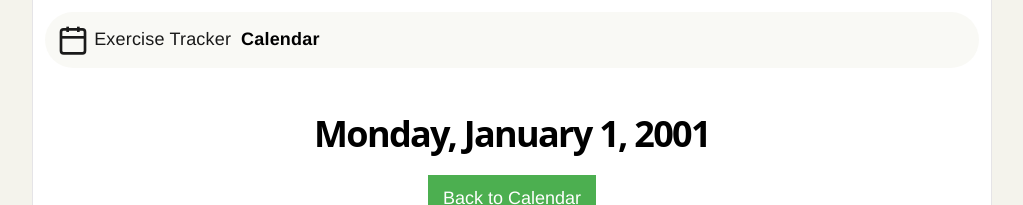
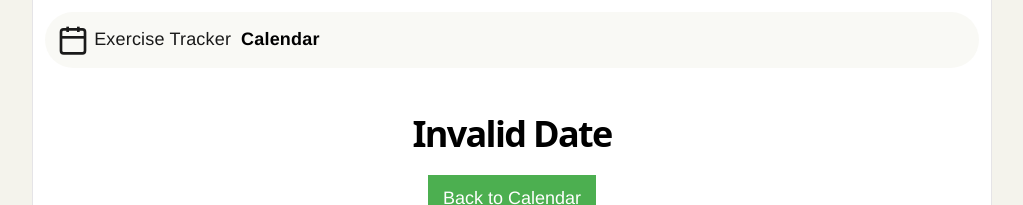
Before and after one commit to EthanM317/Fitness-Tracker-Website, a Vue app in the folder client/: page /day/1 in a window 1280 px wide. Shown: the top 205 px of the page, without its empty margins (128-1151 px from the left). Built offline with nearby package versions, Linux system fonts and the light colour scheme; no server answers.

Commit message:
Update DayView.vue

```diff
--- a/client/src/components/DayView.vue
+++ b/client/src/components/DayView.vue
@@ -28,14 +28,15 @@ export default {
       exercises: []
     }
   },
-  computed: {
+computed: {
     formattedDate() {
-      return new Date(this.date).toLocaleDateString('en-US', {
+      const [year, month, day] = this.date.split('-');
+      return new Date(year, month - 1, day).toLocaleDateString('en-US', {
         weekday: 'long',
         year: 'numeric',
         month: 'long',
         day: 'numeric'
-      })
+      });
     }
   },
   mounted() {
```
